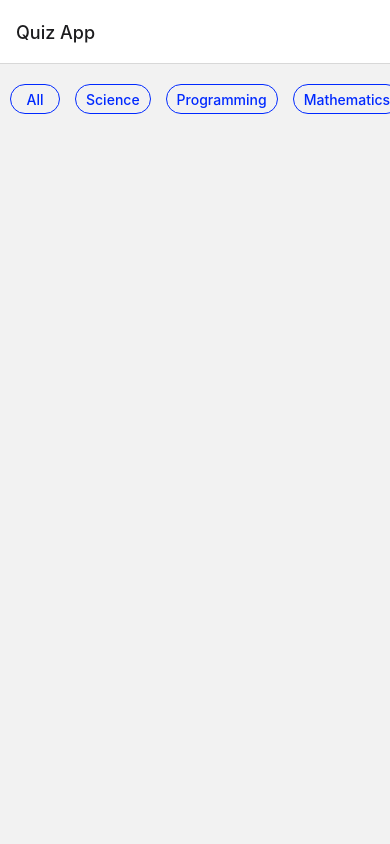
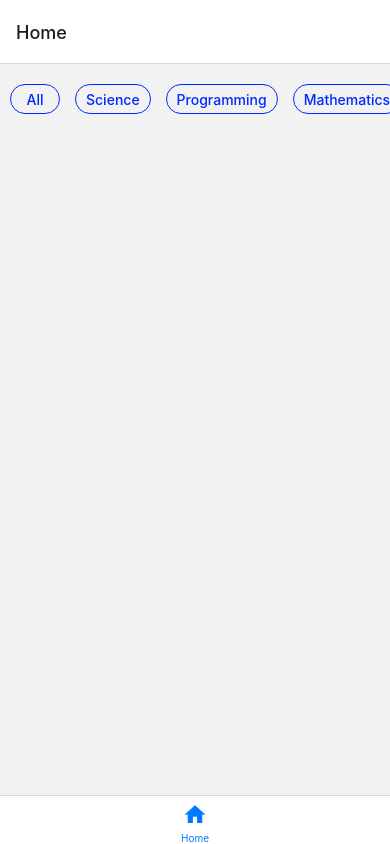
Before and after one commit to SanfetCoder/quiz-app, a React Native app: screen /Home in a window 390 px wide. Built offline with nearby package versions, Linux system fonts and the light colour scheme.

Commit message:
Add home icon to bottom tab navigator

```diff
--- a/App.js
+++ b/App.js
@@ -1,22 +1,28 @@
 import { StyleSheet } from 'react-native';
 import {NavigationContainer} from '@react-navigation/native';
-import {createNativeStackNavigator} from '@react-navigation/native-stack';
 import Home from './screens/Home';
+import { createBottomTabNavigator } from '@react-navigation/bottom-tabs';
+import MaterialCommunityIcons from 'react-native-vector-icons/MaterialCommunityIcons';
 
-const Stack = createNativeStackNavigator();
+const Tab = createBottomTabNavigator();
 
 export default function App() {
   return (
     <NavigationContainer>
-      <Stack.Navigator>
-        <Stack.Screen
+      <Tab.Navigator
+        initialRouteName='Home'
+      >
+        <Tab.Screen
           name="Home"
           component={Home}
           options={{
-            title: 'Quiz App'
+            title : 'Home',
+            tabBarIcon : ({color, size}) => {
+              return <MaterialCommunityIcons name="home" color={color} size={size}/>
+            }
           }}
-        />
-      </Stack.Navigator>
+          />
+      </Tab.Navigator>
     </NavigationContainer>
   );
 }
--- a/package.json
+++ b/package.json
@@ -9,14 +9,17 @@
     "web": "expo start --web"
   },
   "dependencies": {
+    "@react-navigation/bottom-tabs": "^6.5.12",
     "@react-navigation/native": "^6.1.10",
     "@react-navigation/native-stack": "^6.9.18",
     "expo": "~50.0.7",
     "expo-status-bar": "~1.11.1",
     "react": "18.2.0",
     "react-native": "0.73.4",
+    "react-native-elements": "^3.4.3",
+    "react-native-safe-area-context": "4.8.2",
     "react-native-screens": "~3.29.0",
-    "react-native-safe-area-context": "4.8.2"
+    "react-native-vector-icons": "^10.0.3"
   },
   "devDependencies": {
     "@babel/core": "^7.20.0"
--- a/screens/Home.js
+++ b/screens/Home.js
@@ -1,6 +1,7 @@
 import { useState } from "react";
 import { View, Text, SafeAreaView, StyleSheet, ScrollView } from "react-native";
 import CategoryButton from "../components/CategoryButton";
+
 const Home = () => {
   const categories = ["All","Science","Programming","Mathematics"];
   const [selectedCategory, setSelectedCategory] = useState('');
```
Also changed, not shown: 1 other file (tests, documents, lock files or other folders).
